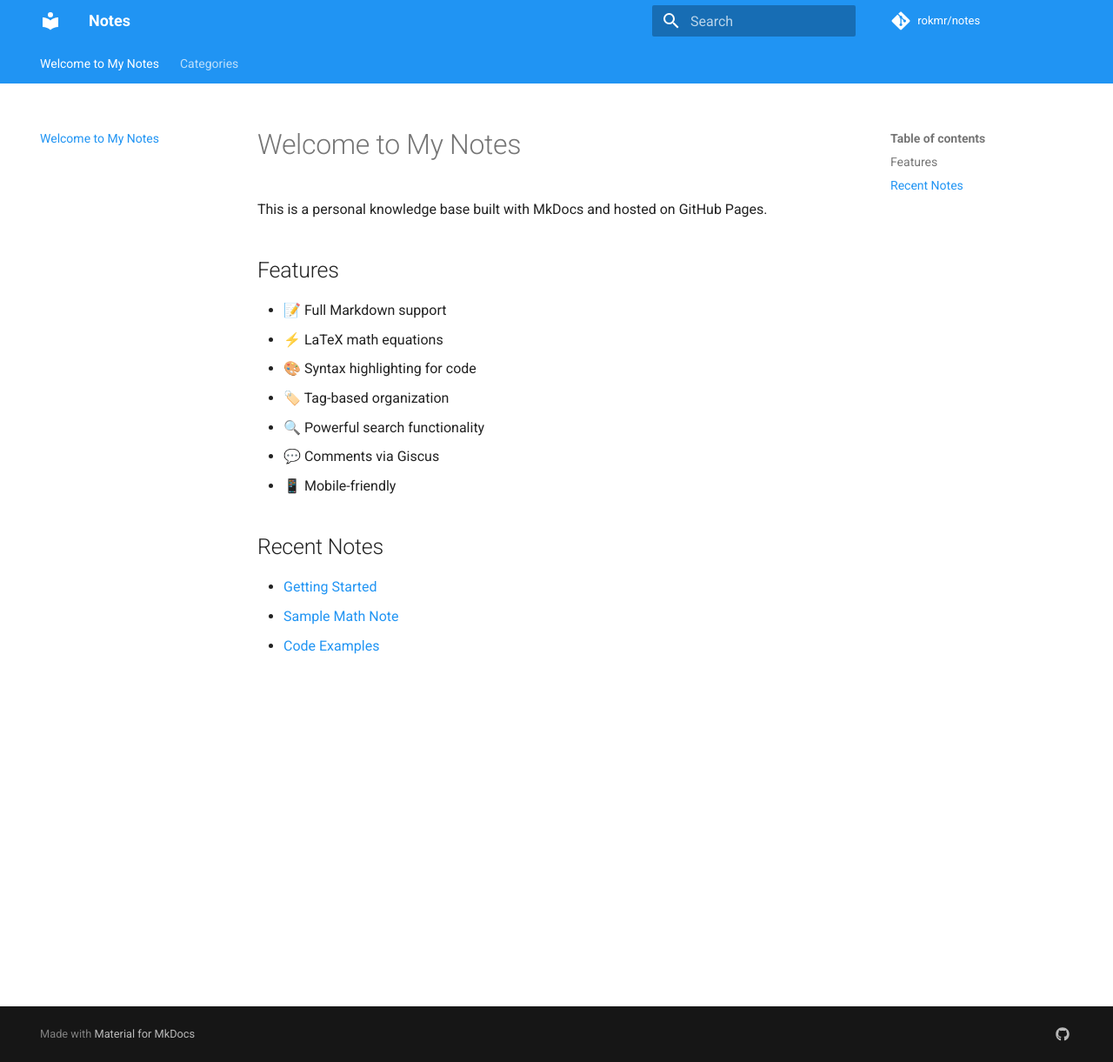
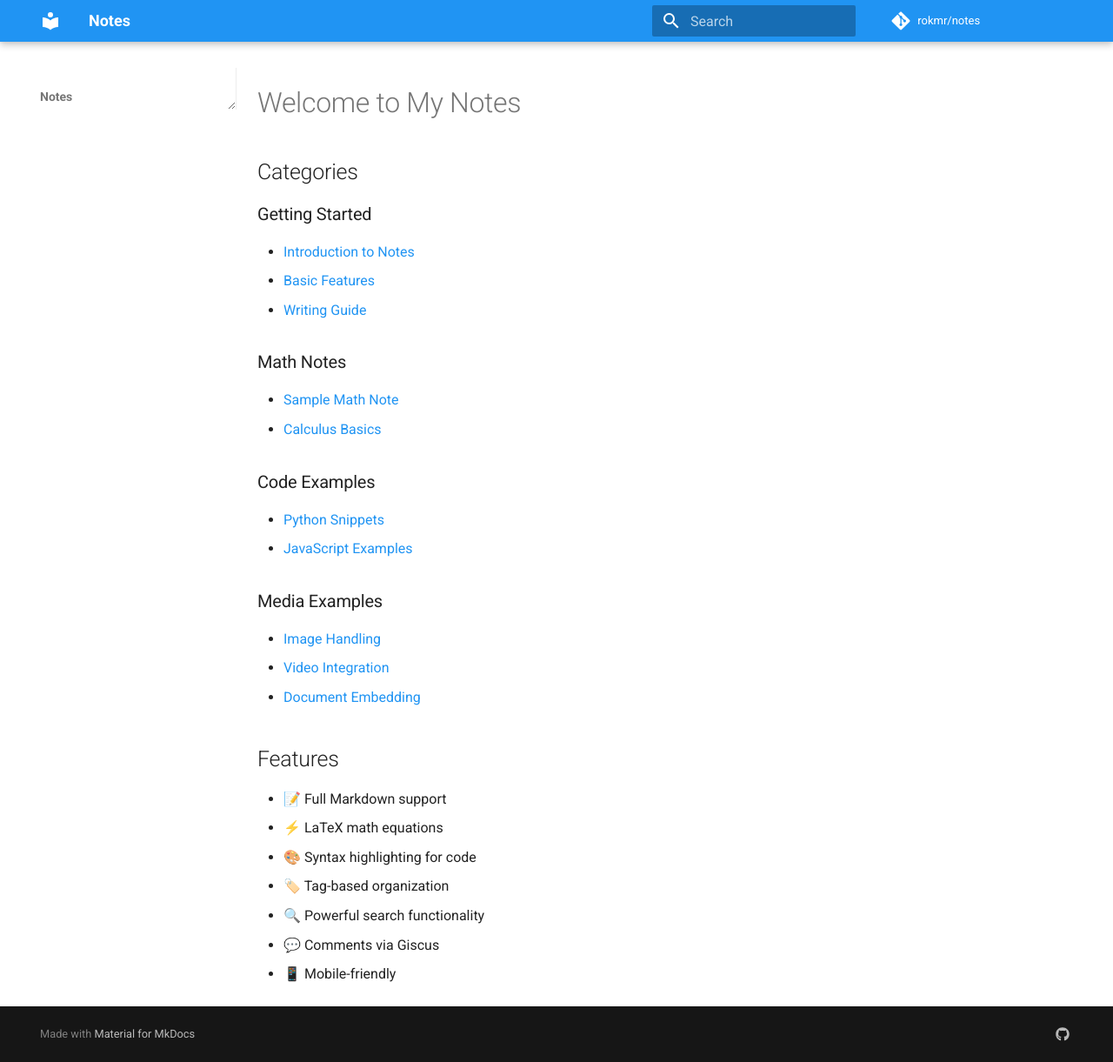
Before and after one commit to rokmr/notes, an MkDocs documentation site: the page built from docs/index.md, in a window 1280 px wide and 1221 px high. Shown: the whole window at 87% size. Built offline with MkDocs 1.6.1 and Material for MkDocs 9.7.7, drawn with Linux system fonts in a browser that asks for light colours; comment, search, counter and statistics services are not loaded.

Commit message:
Refactor MkDocs theme and index page structure
- Update MkDocs theme features and font settings
- Reorganize index page with structured categories
- Enhance sidebar and navigation CSS styling
- Remove redundant navigation elements

```diff
--- a/docs/index.md
+++ b/docs/index.md
@@ -1,6 +1,24 @@
 # Welcome to My Notes
 
-This is a personal knowledge base built with MkDocs and hosted on GitHub Pages.
+## Categories
+
+### Getting Started
+- [Introduction to Notes](getting-started/introduction.md)
+- [Basic Features](getting-started/features.md)
+- [Writing Guide](getting-started/writing-guide.md)
+
+### Math Notes
+- [Sample Math Note](math/sample.md)
+- [Calculus Basics](math/calculus.md)
+
+### Code Examples
+- [Python Snippets](code/python.md)
+- [JavaScript Examples](code/javascript.md)
+
+### Media Examples
+- [Image Handling](media/images.md)
+- [Video Integration](media/video.md)
+- [Document Embedding](media/documents.md)
 
 ## Features
 
@@ -11,9 +29,3 @@ This is a personal knowledge base built with MkDocs and hosted on GitHub Pages.
 - 🔍 Powerful search functionality
 - 💬 Comments via Giscus
 - 📱 Mobile-friendly
-
-## Recent Notes
-
-- [Getting Started](categories/getting-started.md)
-- [Sample Math Note](categories/math/sample.md)
-- [Code Examples](categories/code/examples.md)
--- a/docs/stylesheets/extra.css
+++ b/docs/stylesheets/extra.css
@@ -33,3 +33,40 @@ img {
 .gif-wrapper img:hover {
     cursor: pointer;
 }
+
+/* Make TOC resizable */
+.md-sidebar--primary {
+  border-right: 1px solid var(--md-default-fg-color--lightest);
+  resize: horizontal;
+  min-width: 200px;
+  max-width: 600px;
+  overflow: auto;
+}
+
+/* Improve TOC styling */
+.md-nav {
+  font-size: 0.7rem;
+}
+
+.md-nav__title {
+  font-weight: bold;
+  margin-bottom: 1rem;
+}
+
+.md-nav__link {
+  padding: 0.2rem 0;
+}
+
+.md-nav__link:hover {
+  color: var(--md-accent-fg-color);
+}
+
+/* Adjust main content area */
+.md-content {
+  max-width: none;
+}
+
+/* Remove navigation tabs since we're using categories in main content */
+.md-tabs {
+  display: none;
+}
--- a/mkdocs.yml
+++ b/mkdocs.yml
@@ -9,12 +9,17 @@ theme:
     primary: blue
     accent: light blue
   features:
-    - navigation.tabs
-    - navigation.sections
-    - navigation.expand
+    - navigation.instant
+    - navigation.tracking
+    - navigation.top
     - search.suggest
     - search.highlight
     - content.code.copy
+    - toc.follow
+    - toc.integrate
+  font:
+    text: Roboto
+    code: Roboto Mono
 
 markdown_extensions:
   - footnotes
```
